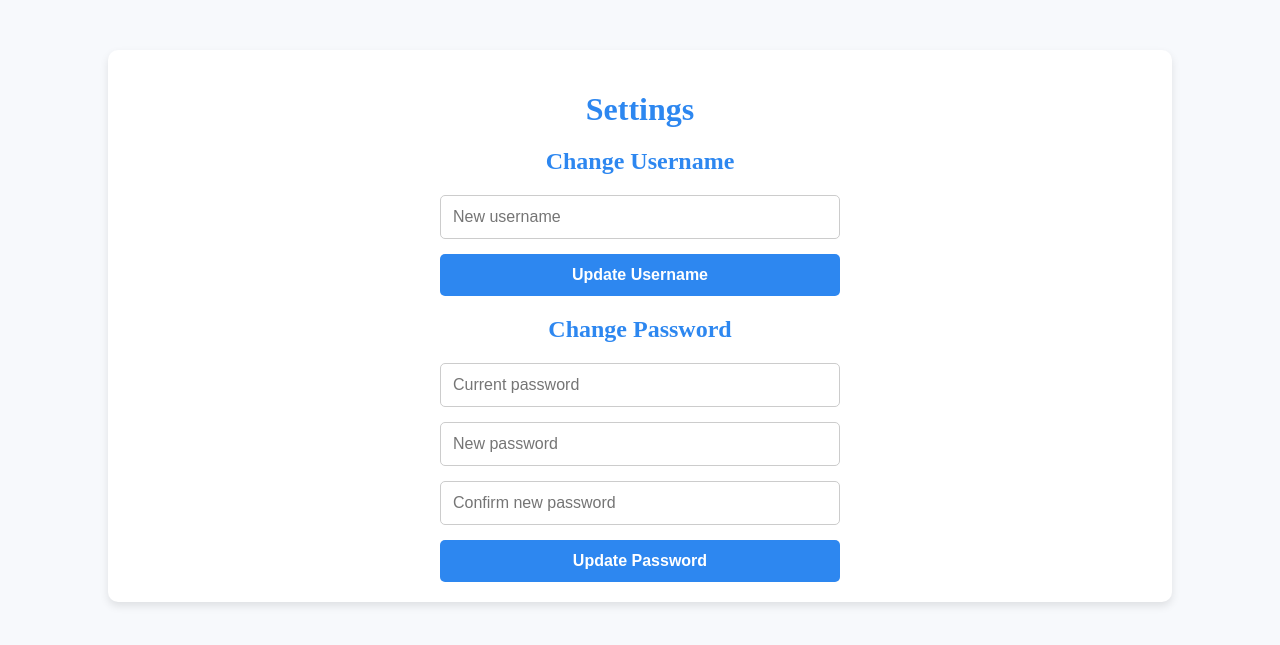
After one commit to kareemmosalah/SWE-project, a Django app: page /settings/ in a window 1280 px wide. The commit adds this page. Shown: the top 645 px of the page. Run offline with Django 5.2, Linux system fonts and the light colour scheme.

Commit message:
Add settings page and CSS for user settings

```diff
--- /dev/null
+++ b/myproject/myapp/static/css/settings.css
@@ -0,0 +1,47 @@
+body {
+    fontfamily: Arial, sans-serif;
+   background-color: #f7f9fc;
+   margin: 0;
+   padding: 0;
+}
+.container {
+   width: 80%;
+   margin: 50px auto;
+   padding: 20px;
+   background-color: #ffffff;
+   box-shadow: 0 4px 8px rgba(0, 0, 0, 0.1);
+   border-radius: 10px;
+}
+h1, h2 {
+   text-align: center;
+   color: #2d87f0;
+   margin-bottom: 20px;
+}
+form {
+   display: flex;
+   flex-direction: column;
+   gap: 15px;
+   max-width: 400px;
+   margin: 0 auto;
+}
+input, button {
+   padding: 12px;
+   font-size: 1rem;
+   border-radius: 5px;
+   border: 1px solid #ccc;
+}
+input:focus {
+   border-color: #2d87f0;
+   outline: none;
+}
+button {
+   background-color: #2d87f0;
+   color: white;
+   border: none;
+   cursor: pointer;
+   font-weight: bold;
+   transition: background-color 0.3s ease;
+}
+button:hover {
+   background-color: #1c66cc;
+}
--- /dev/null
+++ b/myproject/myapp/templates/settings.html
@@ -0,0 +1,32 @@
+{% load static %}
+<!DOCTYPE html><html lang="en">
+<head>
+   <meta charset="UTF-8">
+   <meta name="viewport" content="width=device-width, initial-scale=1.0">
+   <title>Settings</title>
+   <link rel="stylesheet" href="{% static 'css/settings.css' %}">
+</head>
+<body>
+   <div class="container">
+       <h1>Settings</h1>
+       <div class="change-username">
+           <h2>Change Username</h2>
+           <form method="POST" action="{% url 'change_username' %}">
+               {% csrf_token %}
+               <input type="text" name="new_username" placeholder="New username" required>
+               <button type="submit">Update Username</button>
+           </form>
+       </div>
+       <div class="change-password">
+           <h2>Change Password</h2>
+           <form method="POST" action="{% url 'change_password' %}">
+               {% csrf_token %}
+               <input type="password" name="old_password" placeholder="Current password" required>
+               <input type="password" name="new_password1" placeholder="New password" required>
+               <input type="password" name="new_password2" placeholder="Confirm new password" required>
+               <button type="submit">Update Password</button>
+           </form>
+       </div>
+   </div>
+</body>
+</html>
--- a/myproject/myapp/views.py
+++ b/myproject/myapp/views.py
@@ -540,3 +540,11 @@ def chart(request):
     chart = fig.to_html()
     context = {'chart': chart, 'form': DateForm()}
     return render(request, 'myproject/myapp/templates/reportpage.html', context)
+
+def view_courts(request):
+
+    courts = Court.objects.filter(contact_email=request.user.email)
+    return render(request, 'view_courts.html', {'courts': courts})
+
+def settings_page(request):
+    return render(request, 'settings.html')
--- a/myproject/myproject/urls.py
+++ b/myproject/myproject/urls.py
@@ -25,6 +25,8 @@ urlpatterns = [
     path('change-password/', views.change_password, name='change_password'),
     path('owner', views.court_owner_dashboard, name='court_owner_dashboard'),
     path('add-court/', views.add_court, name='add_court'),
+    path('view-courts/', views.view_courts, name='view_courts'),
+    path('settings/', views.settings_page, name='settings_page'),
     # path('owner/', views.court_owner_dashboard, name='court_owner_dashboard'),
     # path('change-profile-photo/', views.change_profile_photo, name='change_profile_photo'),  # New URL
 ]
```
Also changed, not shown: myproject/myapp/static/css/view_court.css (added, +34 -0 lines), myproject/myapp/templates/owner.html (+9 -20 lines), myproject/myapp/templates/user_profile.html (+3 -20 lines), myproject/myapp/templates/view_courts.html (added, +24 -0 lines).
